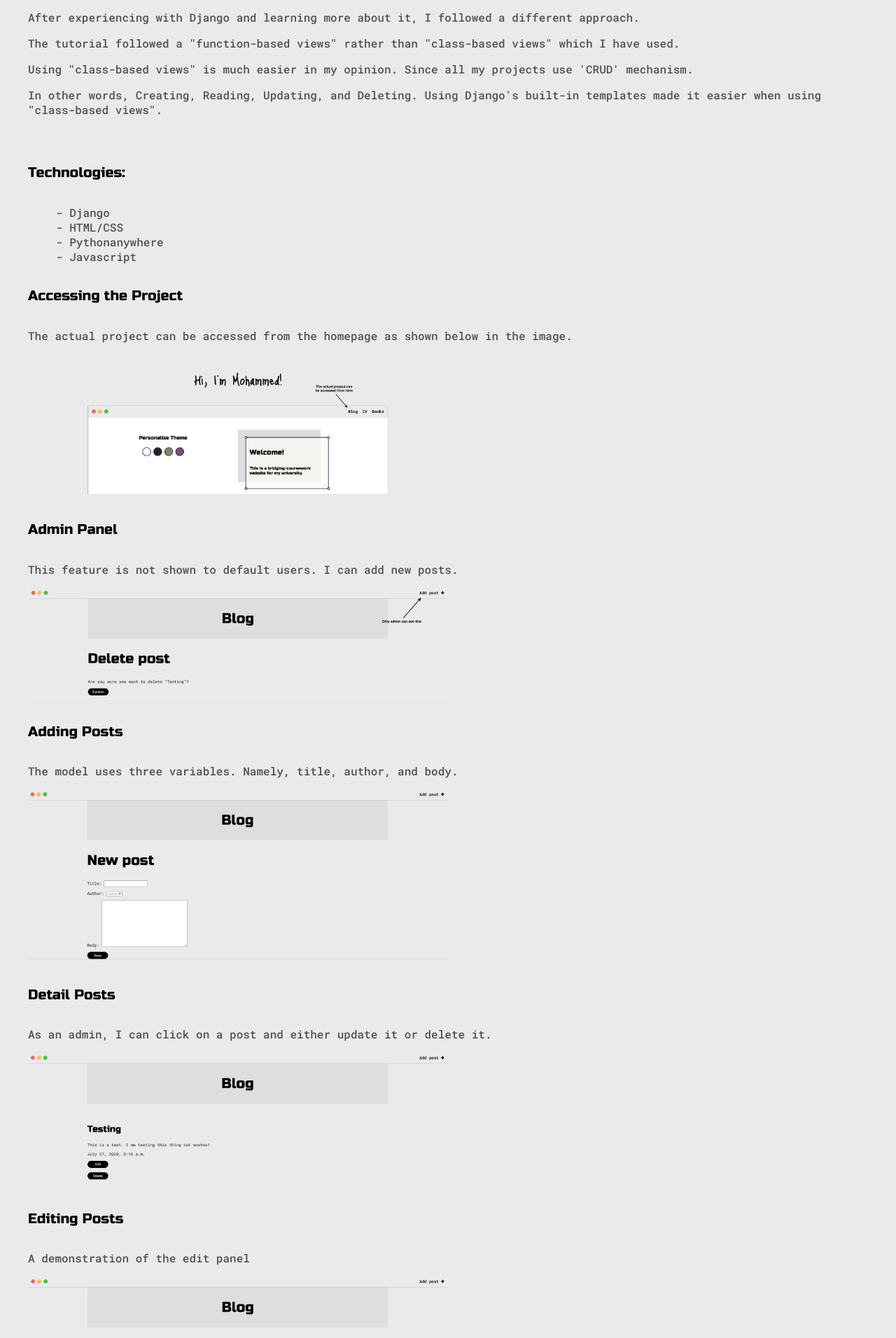
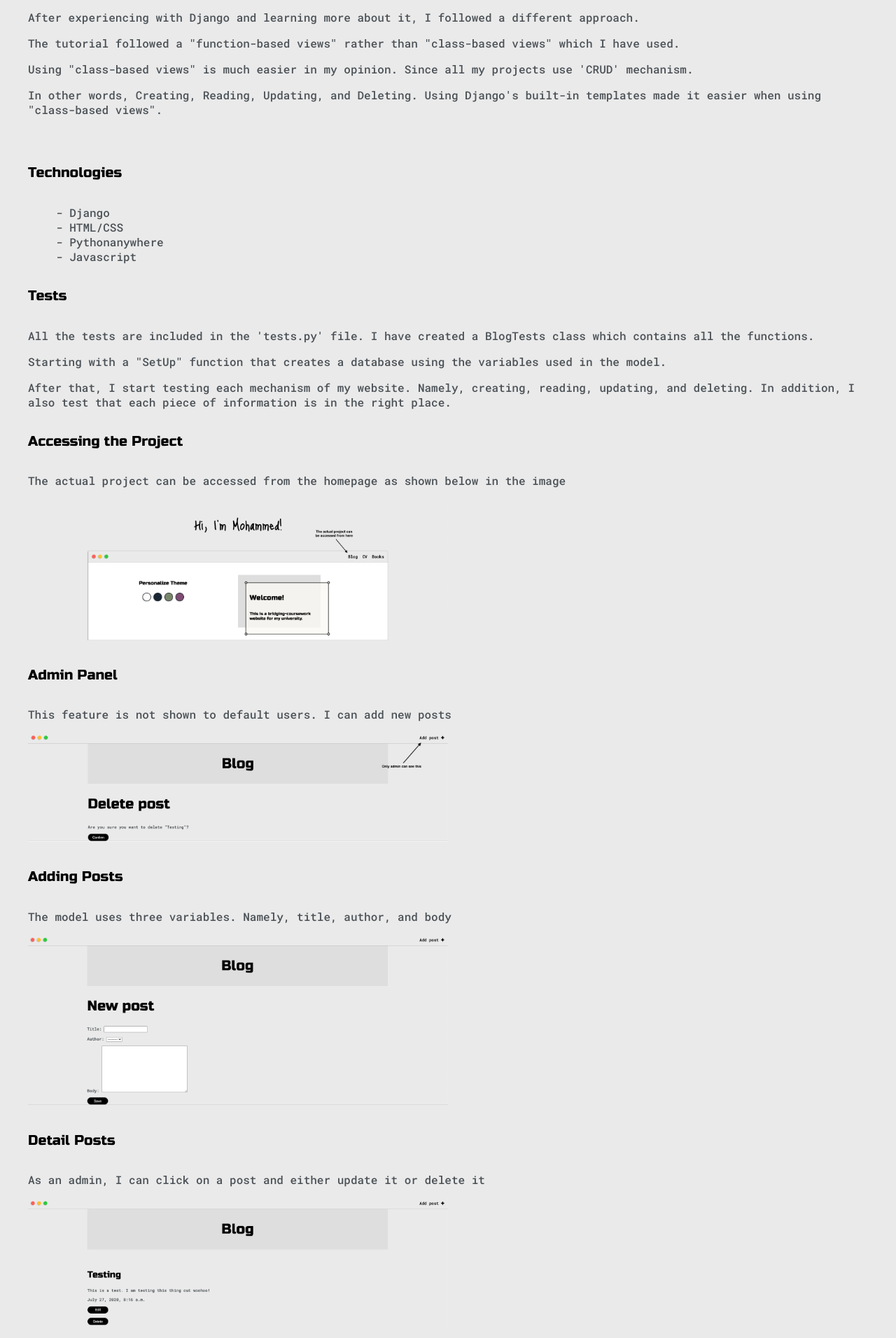
Before and after one commit to mushiri/bridging-coursework, a Django app: page /about-blog/ in a window 1280 px wide. Shown: the part 454-2366 px from the top of the page at 70% size. Run offline with Django 3.2, Linux system fonts and the light colour scheme.

Commit message:
website v2.1

```diff
--- a/homepage/templates/homepage/about_blog.html
+++ b/homepage/templates/homepage/about_blog.html
@@ -51,7 +51,7 @@
 		<p>In other words, Creating, Reading, Updating, and Deleting. Using Django's built-in templates made it easier when using "class-based views". </p>
 		<br>
 
-		<h5>Technologies:</h5>
+		<h5>Technologies</h5>
 		<ul>
 			<li>- Django</li>
 			<li>- HTML/CSS</li>
@@ -59,26 +59,33 @@
 			<li>- Javascript</li>
 		</ul>
 
+		<h5>Tests</h5>
+		<p>All the tests are included in the 'tests.py' file. I have created a BlogTests class
+		which contains all the functions.</p>
+		<p>Starting with a "SetUp" function that creates a database using the variables used in the model.</p>
+		<p>After that, I start testing each mechanism of my website. Namely, creating, reading, updating, and deleting. In addition,
+		I also test that each piece of information is in the right place.</p>
+
 		<h5>Accessing the Project</h5>
-		<p>The actual project can be accessed from the homepage as shown below in the image.</p>
+		<p>The actual project can be accessed from the homepage as shown below in the image</p>
 		<div class="img-container">
 			<img src="{% static 'img/blog/access.png' %}">
 		</div>
 
 		<h5>Admin Panel</h5>
-		<p>This feature is not shown to default users. I can add new posts.</p>
+		<p>This feature is not shown to default users. I can add new posts</p>
 		<div class="img-container">
 			<img src="{% static 'img/blog/admin.png' %}">
 		</div>
 
 		<h5>Adding Posts</h5>
-		<p>The model uses three variables. Namely, title, author, and body.</p>
+		<p>The model uses three variables. Namely, title, author, and body</p>
 		<div class="img-container">
 			<img src="{% static 'img/blog/new_post.png' %}">
 		</div>
 
 		<h5>Detail Posts</h5>
-		<p>As an admin, I can click on a post and either update it or delete it.</p>
+		<p>As an admin, I can click on a post and either update it or delete it</p>
 		<div class="img-container">
 			<img src="{% static 'img/blog/detail_post.png' %}">
 		</div>
```
Also changed, not shown: homepage/templates/homepage/about_cv.html (+8 -5 lines).
